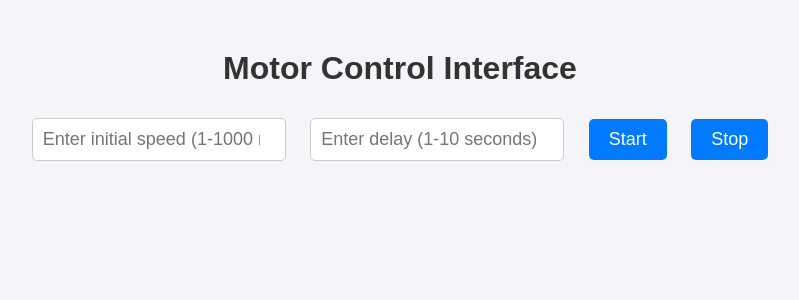
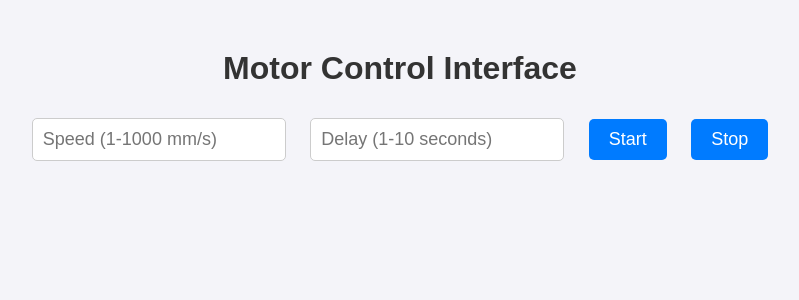
Before and after one commit to pascalcyusa/robocar2, a Flask app: template templates/index.html in a window 1280 px wide. Shown: the top 300 px of the page, without its empty margins (240-1039 px from the left). Run offline with Flask 3, Linux system fonts and the light colour scheme; the template is opened without the code that fills it, so the values that code supplies are empty.

Commit message:
Update placeholders in motor control interface for clarity

```diff
--- a/templates/index.html
+++ b/templates/index.html
@@ -12,9 +12,9 @@
     <div class="container">
         <h1>Motor Control Interface</h1>
         <!-- Input for Speed -->
-        <input type="number" id="speedInput" placeholder="Enter initial speed (1-1000 mm/s)">
+        <input type="number" id="speedInput" placeholder="Speed (1-1000 mm/s)">
         <!-- Input for Delay -->
-        <input type="number" id="delayInput" placeholder="Enter delay (1-10 seconds)">
+        <input type="number" id="delayInput" placeholder="Delay (1-10 seconds)">
 
         <!-- Buttons -->
         <button onclick="startRobot()">Start</button>
```
